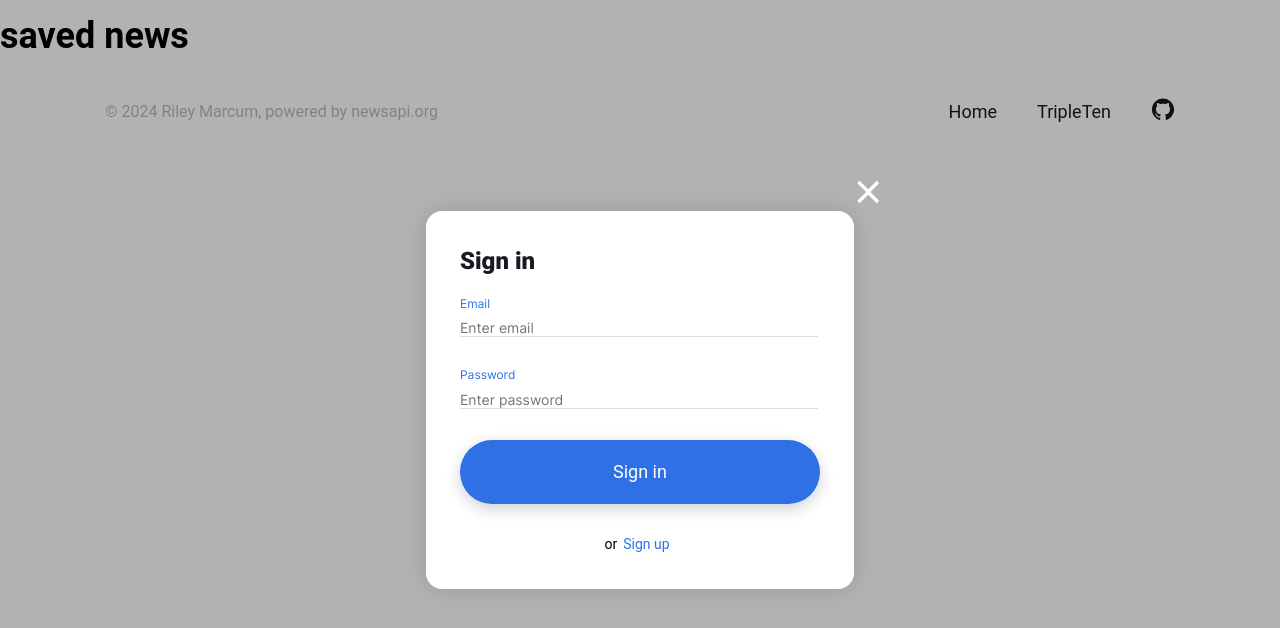
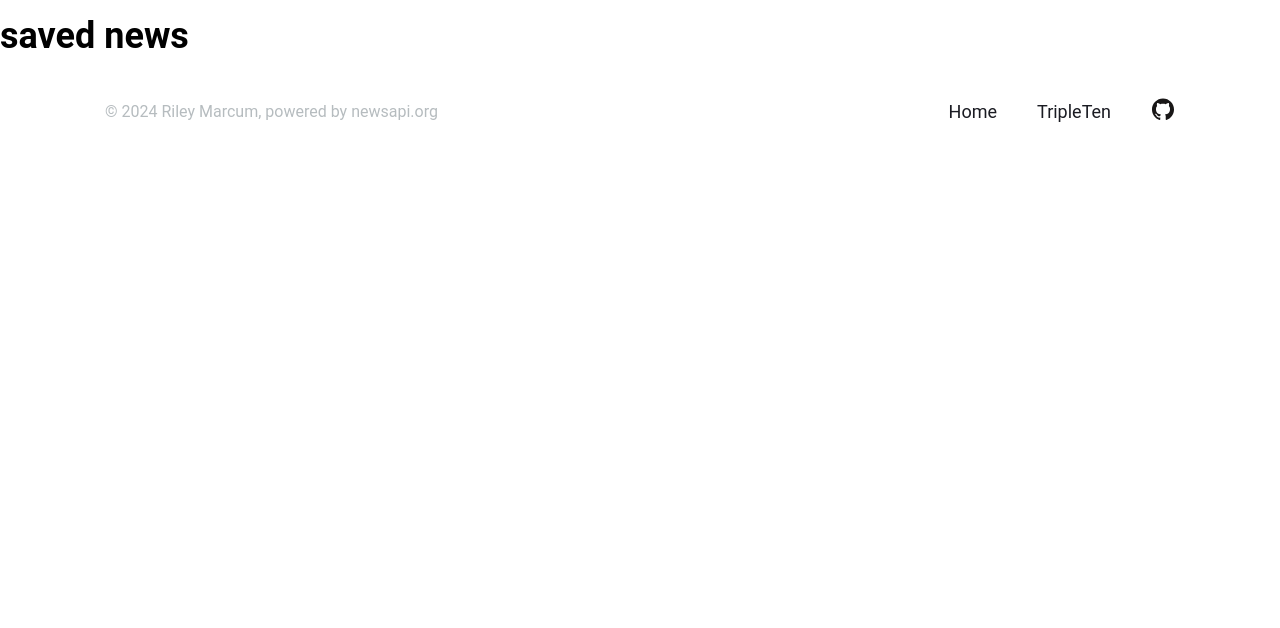
Before and after one commit to Aivaxela/news_explorer_frontend, a React (Vite) app: page /saved-news in a window 1280 px wide. Shown: the top 628 px of the page. Built offline with nearby package versions, Linux system fonts and the light colour scheme.

Commit message:
add modal validation and modal close/open states

```diff
--- a/src/blocks/Modal.css
+++ b/src/blocks/Modal.css
@@ -11,6 +11,11 @@
   transition: visibility 0.25s, opacity 0.25s linear;
 }
 
+.modal_hidden {
+  visibility: hidden;
+  opacity: 0;
+}
+
 .modal__box {
   padding: 36px 34px;
   background-color: #fff;
@@ -19,6 +24,7 @@
   max-height: 380px;
   border-radius: 16px;
   box-shadow: 0px 0px 25px 0px #00000026;
+  box-sizing: border-box;
 }
 
 .modal__title {
@@ -63,6 +69,15 @@
   outline: none;
 }
 
+.modal__input_error {
+  border-color: #ff0000;
+}
+
+.modal__error {
+  color: #ff0000;
+  position: absolute;
+}
+
 .modal__round-button {
   width: 360px;
   height: 64px;
@@ -72,6 +87,13 @@
   color: #fff;
   border: none;
   cursor: pointer;
+}
+
+.modal__round-button_error {
+  background-color: #e6e8eb;
+  color: #b6bcbf;
+  pointer-events: none;
+  box-shadow: none;
 }
 
 .modal__text-button {
--- a/src/blocks/Nav.css
+++ b/src/blocks/Nav.css
@@ -69,6 +69,7 @@
   color: #fff;
   justify-content: center;
   align-items: center;
+  cursor: pointer;
 }
 
 .nav__signin-button_visible {
--- a/src/components/App.jsx
+++ b/src/components/App.jsx
@@ -3,6 +3,7 @@ import { useEffect, useState } from "react";
 import { Route, Routes, Navigate } from "react-router-dom";
 import { SearchContext } from "../contexts/SearchContext";
 import { UserContext } from "../contexts/UserContext";
+import { AppContext } from "../contexts/AppContext";
 import Main from "../components/Main";
 import Footer from "../components/Footer";
 import SavedNews from "../components/SavedNews";
@@ -20,13 +21,31 @@ export default function App() {
   });
   const [userState, setUserState] = useState({
     loggedIn: false,
-    username: "Riley",
+    email: "",
+    password: "",
+    username: "",
   });
+  const [activeModal, setActiveModal] = useState("");
 
   const api = new Api({
     baseUrl: "https://nomoreparties.co/news/v2/everything",
     apiKey: "a16de474931b4e5a83f83ad53ba3df69",
   });
+
+  const searchContext = {
+    searchState,
+    setSearchState,
+  };
+
+  const userContext = {
+    userState,
+    setUserState,
+  };
+
+  const appContext = {
+    activeModal,
+    setActiveModal,
+  };
 
   const handleSearchSubmit = (query) => {
     setSearchState((currState) => ({
@@ -53,45 +72,44 @@ export default function App() {
       );
   };
 
-  useEffect(() => {
-    //TODO: TEST DATA - remove before deployment
-    setSearchState((currState) => ({
-      ...currState,
-      results: Array.from(TEST_DATA.articles),
-      articlesAvail: TEST_DATA.totalResults,
-      loading: false,
-    }));
-  }, []);
+  function listenForEsc() {
+    document.addEventListener("keydown", (e) => {
+      if (e.key === "Escape") setActiveModal("");
+    });
+  }
+  listenForEsc();
 
-  const searchContext = {
-    searchState,
-    setSearchState,
-  };
-
-  const userContext = {
-    userState,
-    setUserState,
-  };
+  // useEffect(() => {
+  //   //TODO: TEST DATA - remove before deployment
+  //   setSearchState((currState) => ({
+  //     ...currState,
+  //     results: Array.from(TEST_DATA.articles),
+  //     articlesAvail: TEST_DATA.totalResults,
+  //     loading: false,
+  //   }));
+  // }, []);
 
   return (
     <div className="page">
       <div className="page__content">
         <SearchContext.Provider value={searchContext}>
           <UserContext.Provider value={userContext}>
+            <AppContext.Provider value={appContext}>
               <Routes>
                 <Route
                   path="/"
                   element={
-                <Main
-                  handleSearchSubmit={handleSearchSubmit}
-                ></Main>
+                    <Main handleSearchSubmit={handleSearchSubmit}></Main>
                   }
                 />
                 <Route path="/saved-news" element={<SavedNews></SavedNews>} />
                 <Route path="*" element={<Navigate to="/" replace />} />
               </Routes>
               <Footer />
-          <SigninModal />
+              <SigninModal
+                isVisible={activeModal === "signin" ? true : false}
+              />
+            </AppContext.Provider>
           </UserContext.Provider>
         </SearchContext.Provider>
       </div>
--- a/src/components/Main.jsx
+++ b/src/components/Main.jsx
@@ -4,11 +4,11 @@ import About from "../components/About";
 import SearchForm from "./SearchForm";
 import NewsCardList from "./NewsCardList";
 
-export default function Main({ handleSearchSubmit }) {
+export default function Main({ handleSearchSubmit, handleActiveModal }) {
   return (
     <>
       <main className="main">
-        <Nav  />
+        <Nav handleActiveModal={handleActiveModal} />
         <h1 className="main__title">What&#39;s going on in the world?</h1>
         <p className="main__subtitle">
           Find the latest news on any topic and save them in your personal
--- a/src/components/ModalWithForm.jsx
+++ b/src/components/ModalWithForm.jsx
@@ -1,8 +1,12 @@
+import { useContext } from "react";
 import "../blocks/Modal.css";
+import { AppContext } from "../contexts/AppContext";
 
-export default function ModalWithForm({ children }) {
+export default function ModalWithForm({ children, handleSubmit, isVisible }) {
+  const { setActiveModal } = useContext(AppContext);
+
   return (
-    <div className="modal">
+    <div className={`modal ${isVisible ? "" : "modal_hidden"}`}>
       <div className="modal__box">
         <h3 className="modal__title">Sign in</h3>
         <button className="modal__close" type="button" onClick={() => {}}>
@@ -10,9 +14,12 @@ export default function ModalWithForm({ children }) {
             src={"../src/assets/modal-close.svg"}
             alt="popup close button"
             className="modal__close-icon"
+            onClick={() => setActiveModal("")}
           />
         </button>
-        <form className="modal__form">{children}</form>
+        <form className="modal__form" onSubmit={handleSubmit}>
+          {children}
+        </form>
       </div>
     </div>
   );
--- a/src/components/Nav.jsx
+++ b/src/components/Nav.jsx
@@ -2,9 +2,11 @@ import "../blocks/Nav.css";
 import { useContext } from "react";
 import { Link } from "react-router-dom";
 import { UserContext } from "../contexts/UserContext";
+import { AppContext } from "../contexts/AppContext";
 
 export default function Nav() {
-  const {userState} = useContext(UserContext);
+  const { userState } = useContext(UserContext);
+  const { setActiveModal } = useContext(AppContext);
 
   return (
     <nav className="nav">
@@ -27,6 +29,7 @@ export default function Nav() {
           className={`nav__signin-button ${
             userState.loggedIn ? "" : "nav__signin-button_visible"
           }`}
+          onClick={() => setActiveModal("signin")}
         >
           Sign in
         </button>
--- a/src/components/SigninModal.jsx
+++ b/src/components/SigninModal.jsx
@@ -1,53 +1,78 @@
 import "../blocks/Modal.css";
-import { useContext, useState } from "react";
+import { useContext } from "react";
 import ModalWithForm from "./ModalWithForm";
 import { UserContext } from "../contexts/UserContext";
+import { AppContext } from "../contexts/AppContext";
+import { useFormValidation } from "../utils/useFormValidation";
 
-export default function SigninModal() {
-  const {userState, setUserState} = useContext(UserContext);
-  const [email, setEmail] = useState("");
+export default function SigninModal({ isVisible }) {
+  const { userState, setUserState } = useContext(UserContext);
+  const { setActiveModal } = useContext(AppContext);
+  const { values, errors, isValid, handleChange } = useFormValidation();
 
-  const handleEmailChange = (e) => {
-    setEmail(e.target.value);
-  }
-
-  const handleSigninSubmit = (e) => {
+  const handleSubmit = (e) => {
+    if (!isValid) return;
     e.preventDefault();
-    console.log(email);
-  }
+    setUserState({
+      ...userState,
+      username: values.email.split("@")[0], //TODO: replace w username retrieved from DB
+      email: values.email,
+      password: values.password,
+    });
+  };
 
   return (
-    <ModalWithForm>
+    <ModalWithForm isVisible={isVisible} handleSubmit={handleSubmit}>
       <label htmlFor="email-signin" className="modal__label">
         Email
         <input
           type="email"
-          className="modal__input"
+          className={`modal__input ${errors.email ? "modal__input_error" : ""}`}
           id="email-signin"
           name="email"
           placeholder="Enter email"
           minLength="2"
           maxLength="64"
           required
-          value={email}
-          onChange={handleEmailChange}
+          value={values.email || ""}
+          onChange={handleChange}
         />
+        <span className="modal__error">{errors.email}</span>
       </label>
       <label htmlFor="password-signin" className="modal__label">
         Password
         <input
-          type="passwprd"
-          className="modal__input"
+          type="password"
+          className={`modal__input ${
+            errors.password ? "modal__input_error" : ""
+          }`}
           id="password-signin"
           name="password"
           placeholder="Enter password"
           required
+          value={values.password || ""}
+          onChange={handleChange}
         />
+        <span className="modal__error">{errors.password}</span>
       </label>
-      <button className="modal__round-button" onClick={(e) => handleSigninSubmit(e)} type="submit">Sign in</button>
+      <button
+        className={`modal__round-button ${
+          !isValid ? "modal__round-button_error" : ""
+        }`}
+        type="submit"
+      >
+        Sign in
+      </button>
       <div className="modal__text-button">
         or
-        <button className="modal__text-button-link"> Sign up</button>
+        <button
+          className="modal__text-button-link"
+          type="button"
+          onClick={() => setActiveModal("signup")}
+        >
+          {" "}
+          Sign up
+        </button>
       </div>
     </ModalWithForm>
   );
--- /dev/null
+++ b/src/contexts/AppContext.js
@@ -0,0 +1,3 @@
+import React from "react";
+
+export const AppContext = React.createContext();
--- /dev/null
+++ b/src/utils/useFormValidation.js
@@ -0,0 +1,21 @@
+import { useState } from "react";
+
+export function useFormValidation() {
+  const [values, setValues] = useState({});
+  const [errors, setErrors] = useState({});
+  const [isValid, setIsValid] = useState(false);
+
+  const handleChange = (e) => {
+    const { name, value } = e.target;
+    setValues({ ...values, [name]: value });
+    setErrors({ ...errors, [name]: e.target.validationMessage });
+    setIsValid(e.target.closest("form").checkValidity());
+  };
+
+  return {
+    values,
+    errors,
+    isValid,
+    handleChange,
+  };
+}
```
Lines whose indentation alone changed are shown as unchanged.
